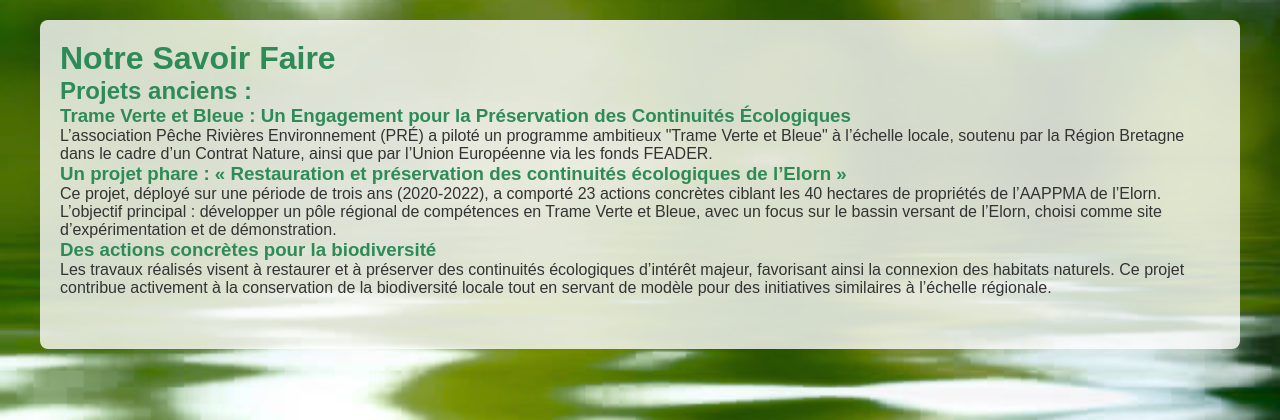
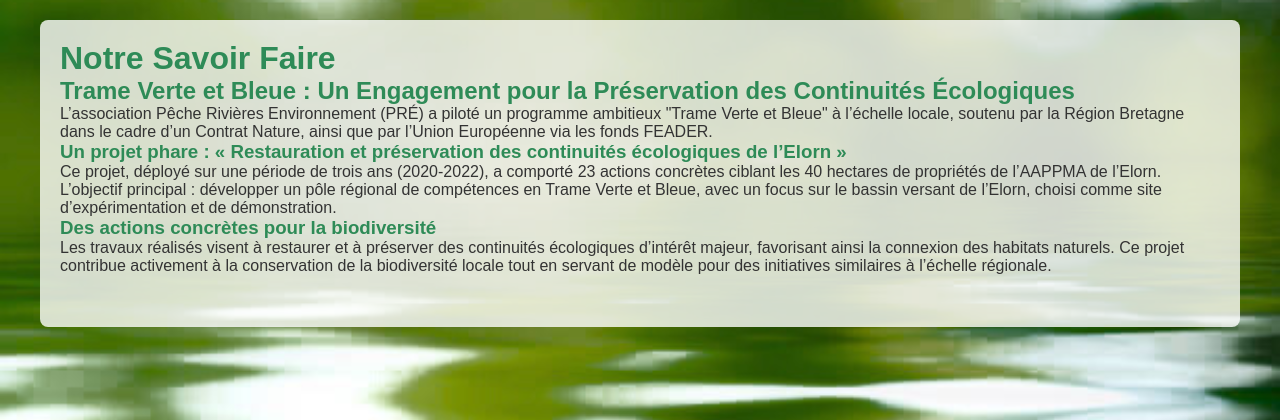
Before and after one commit to ErwannCodes/Commande_Entreprise_3, a PHP site: page /pages/school.php in a window 1280 px wide. Shown: the part 98-518 px from the top of the page. Run offline with PHP 8.4, Linux system fonts and the light colour scheme.

Commit message:
debug scolaire

```diff
--- a/pages/school.php
+++ b/pages/school.php
@@ -42,8 +42,7 @@
     <div class="container">
         <div class="section">
             <h1>Notre Savoir Faire</h1>
-            <h2>Projets anciens :</h2>
-            <h3>Trame Verte et Bleue : Un Engagement pour la Préservation des Continuités Écologiques</h3>
+            <h2>Trame Verte et Bleue : Un Engagement pour la Préservation des Continuités Écologiques</h2>
             <p>L’association Pêche Rivières Environnement (PRÉ) a piloté un programme ambitieux "Trame Verte et Bleue" à l’échelle locale, soutenu par la Région Bretagne dans le cadre d’un Contrat Nature, ainsi que par l’Union Européenne via les fonds FEADER.</p>
             <h3>Un projet phare : « Restauration et préservation des continuités écologiques de l’Elorn »</h3>
             <p>Ce projet, déployé sur une période de trois ans (2020-2022), a comporté 23 actions concrètes ciblant les 40 hectares de propriétés de l’AAPPMA de l’Elorn. L’objectif principal : développer un pôle régional de compétences en Trame Verte et Bleue, avec un focus sur le bassin versant de l’Elorn, choisi comme site d’expérimentation et de démonstration.</p>
```
